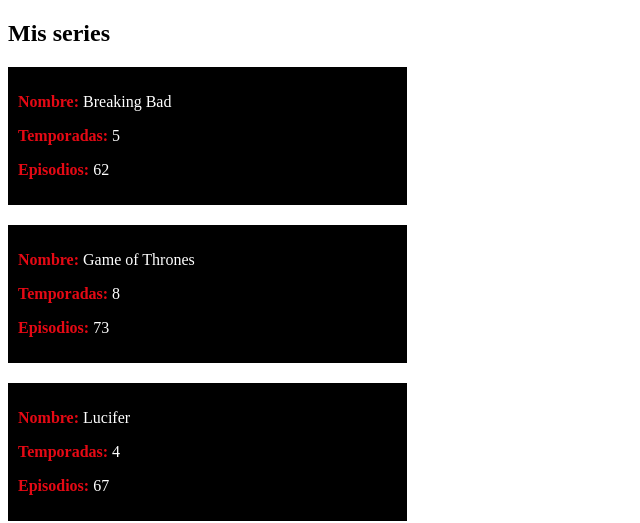
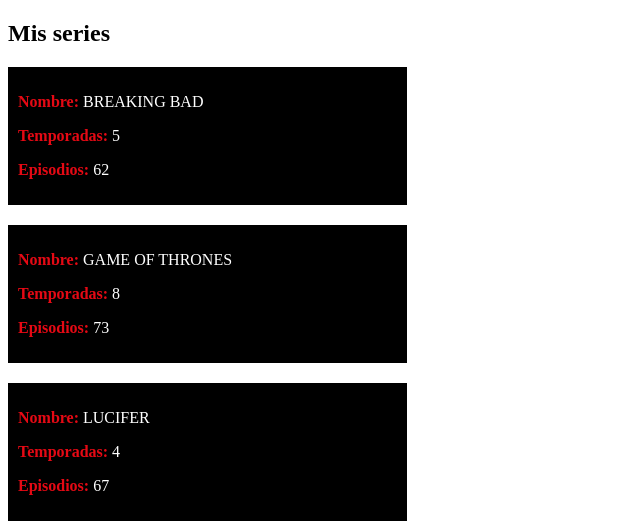
Before and after one commit to webnator/tv-show-tracker, an Angular app: page / in a window 1280 px wide. Shown: the top 523 px of the page, without its empty margins (0-640 px from the left). Built offline with nearby package versions, Linux system fonts and the light colour scheme.

Commit message:
ADD: Añadido pipe uppercase para nombres de series

```diff
--- a/src/app/show-details/show-details.component.html
+++ b/src/app/show-details/show-details.component.html
@@ -1,5 +1,5 @@
 <div>
-  <p><span>Nombre:</span> {{ serie.nombre }}</p>
+  <p><span>Nombre:</span> {{ serie.nombre | uppercase }}</p>
   <p><span>Temporadas:</span> {{ serie.temporadas }}</p>
   <p><span>Episodios:</span> {{ serie.episodios }}</p>
 </div>
```
